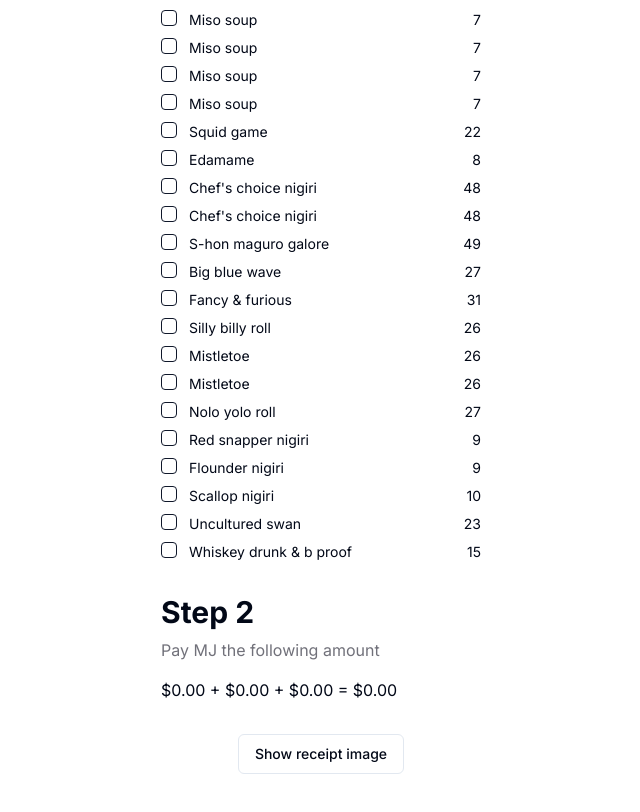
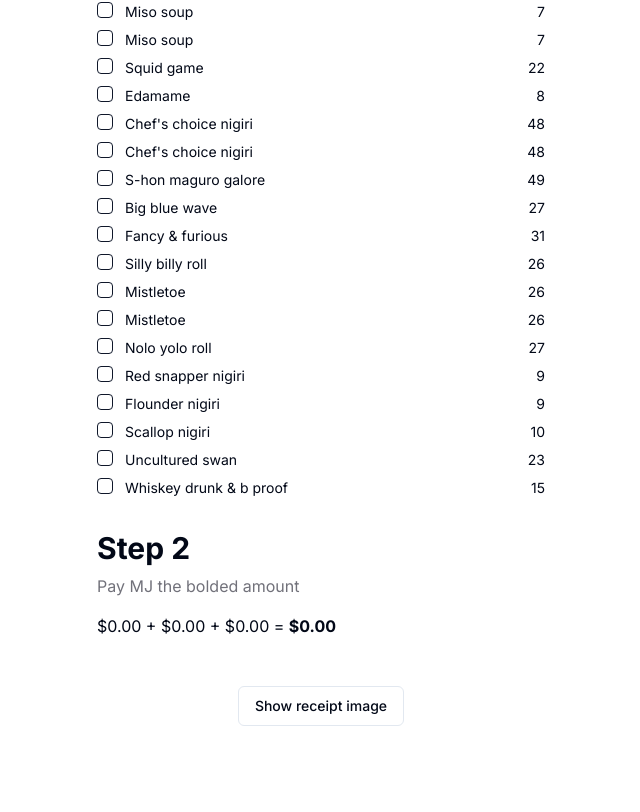
Before and after one commit to nicholasrokosz/billy-sushi-tab-splitter, a Next.js app: page / in a window 1280 px wide. Shown: the part 406-1218 px from the top of the page, without its empty margins (319-959 px from the left). After the commit the page ends 1164 px from the top, so only its background shows below. Built offline with nearby package versions, Linux system fonts and the light colour scheme.

Commit message:
Add collapsible details

```diff
--- a/src/app/page.js
+++ b/src/app/page.js
@@ -8,11 +8,16 @@ import {
   DialogTitle,
   DialogTrigger,
 } from '@/components/ui/dialog'
-// import { CaretSortIcon } from '@radix-ui/react-icons'
+import { CaretSortIcon } from '@radix-ui/react-icons'
 import { zodResolver } from '@hookform/resolvers/zod'
 import { useForm } from 'react-hook-form'
 import { z } from 'zod'
 
+import {
+  Collapsible,
+  CollapsibleContent,
+  CollapsibleTrigger,
+} from '@/components/ui/collapsible'
 import { Button } from '@/components/ui/button'
 import { Checkbox } from '@/components/ui/checkbox'
 import {
@@ -171,6 +176,7 @@ export default function Home() {
   const [subtotal, setSubtotal] = useState(0)
   const [tax, setTax] = useState(0)
   const [tip, setTip] = useState(0)
+  const [selected, setSelected] = useState([])
   const total = subtotal + tax + tip
 
   const form = useForm({
@@ -180,18 +186,18 @@ export default function Home() {
   })
 
   function calculateTotal(data) {
-    const subtotal = data.items
-      .map((id) => items[id - 1])
-      .reduce((a, b) => a + b.cost, 0)
+    const selectedItems = data.items.map((id) => items[id - 1])
+    const subtotal = selectedItems.reduce((a, b) => a + b.cost, 0)
     const proportion = subtotal / overallSubtotal
 
+    setSelected(selectedItems)
     setSubtotal(subtotal)
     setTax(overallTax * proportion)
     setTip(overallTip * proportion)
   }
 
   return (
-    <main className="flex min-h-screen max-w-lg mx-auto flex-col gap-8 p-24">
+    <main className="flex min-h-screen max-w-lg mx-auto flex-col gap-8 p-8">
       <section>
         <h1 className="text-3xl font-bold mb-2">Step 1</h1>
         <p className="text-zinc-500 mb-4">Select all items you're paying for</p>
@@ -255,11 +261,45 @@ export default function Home() {
       </section>
       <section>
         <h1 className="text-3xl font-bold mb-2">Step 2</h1>
-        <p className="text-zinc-500 mb-4">Pay MJ the following amount</p>
-        <p>
-          ${subtotal.toFixed(2)} + ${tax.toFixed(2)} + ${tip.toFixed(2)} = $
-          {total.toFixed(2)}
+        <p className="text-zinc-500 mb-4">Pay MJ the bolded amount</p>
+        <p className="mb-4">
+          ${subtotal.toFixed(2)} + ${tax.toFixed(2)} + ${tip.toFixed(2)} ={' '}
+          <span className="font-bold">${total.toFixed(2)}</span>
         </p>
+        {selected.length > 0 && (
+          <Collapsible>
+            <CollapsibleTrigger className="flex items-center gap-1">
+              Details
+              <CaretSortIcon />
+            </CollapsibleTrigger>
+            <CollapsibleContent className="flex flex-col gap-3">
+              <section>
+                <p className="font-bold">Subtotal</p>
+                <p>
+                  {selected
+                    .sort((a, b) => a.id - b.id)
+                    .slice(0, -1)
+                    .map((item) => `$${item.cost} + `)}{' '}
+                  ${selected[selected.length - 1]?.cost} = ${subtotal}
+                </p>
+              </section>
+              <section>
+                <p className="font-bold">Tax</p>
+                <p>group tax x (subtotal / group subtotal)</p>
+                <p>
+                  ${overallTax} x (${subtotal} / $513) = ${tax.toFixed(2)}
+                </p>
+              </section>
+              <section>
+                <p className="font-bold">Tip</p>
+                <p>group tip x (subtotal / group subtotal)</p>
+                <p>
+                  ${overallTip} x (${subtotal} / $513) = ${tip.toFixed(2)}
+                </p>
+              </section>
+            </CollapsibleContent>
+          </Collapsible>
+        )}
       </section>
       <Dialog>
         <DialogTrigger>
```
